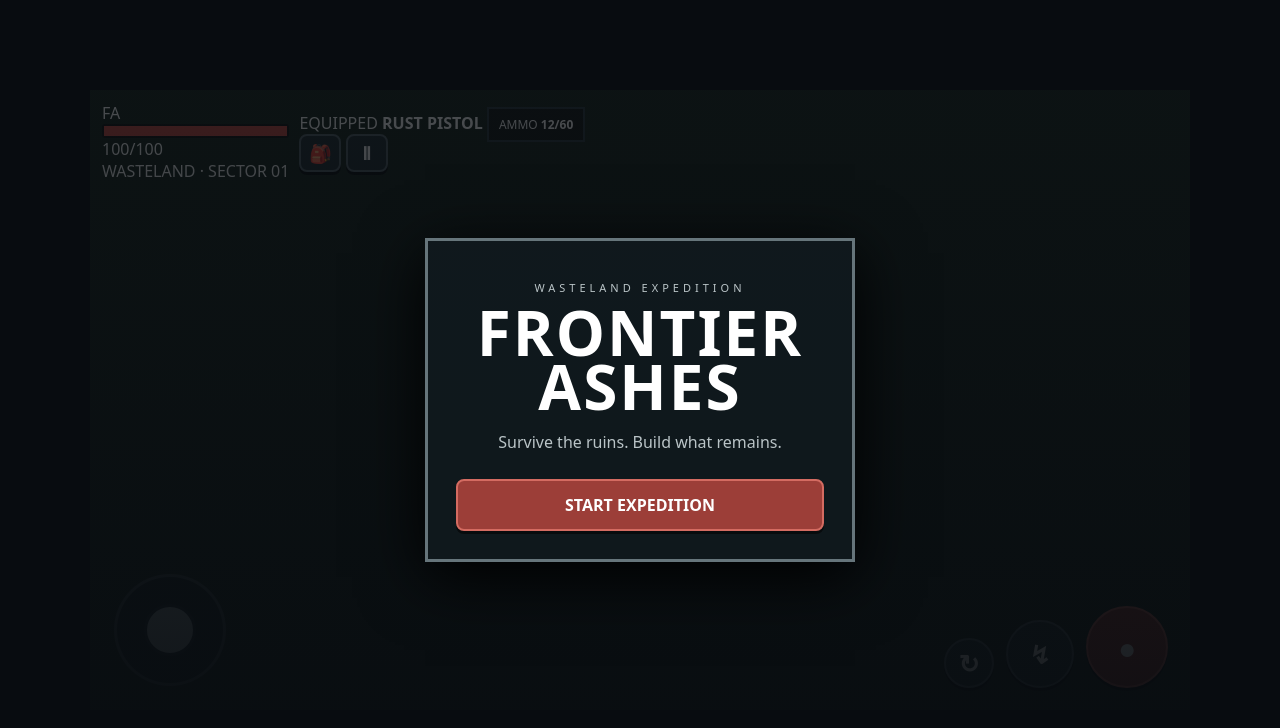
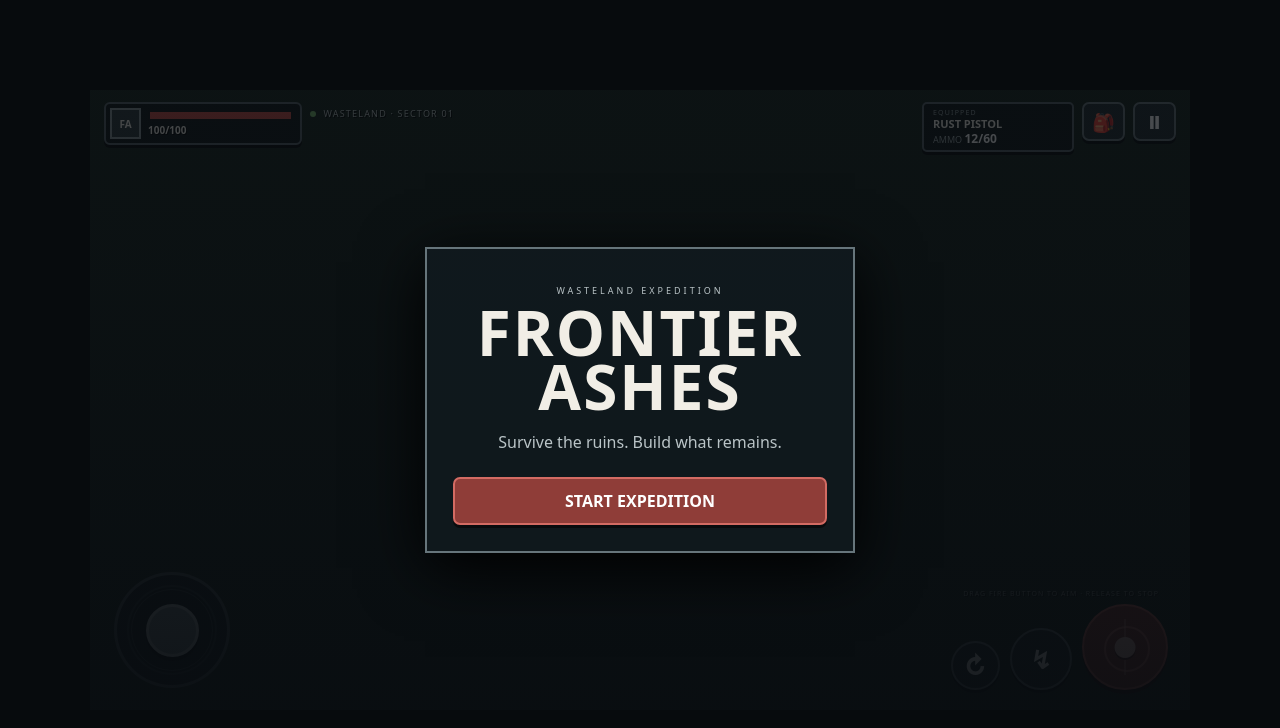
Before and after one commit to Quejsia/frontier-ashes, a plain HTML site: page index.html in a window 1280 px wide. Drawn offline with Linux system fonts and the light colour scheme.

Commit message:
Frontier Ashes: compact landscape GUI and inventory layout

```diff
--- a/style.css
+++ b/style.css
@@ -1,37 +1,34 @@
 *{box-sizing:border-box;-webkit-tap-highlight-color:transparent}
-html,body{margin:0;width:100%;height:100%;overflow:hidden;background:#080c10;color:#fff;font-family:system-ui,sans-serif;touch-action:none}
+html,body{margin:0;width:100%;height:100%;overflow:hidden;background:#070b0d;color:#f1eee6;font-family:system-ui,-apple-system,Segoe UI,sans-serif;touch-action:none}
 body{display:grid;place-items:center}
 #game-shell{position:relative;width:100vw;height:100dvh;max-width:1100px;max-height:620px;overflow:hidden;background:#111}
 canvas{position:absolute;inset:0;width:100%;height:100%;image-rendering:pixelated;image-rendering:crisp-edges;background:#18251d}
 button{font:inherit;color:#fff;border:0;cursor:pointer;touch-action:none}
-#hud{position:absolute;top:12px;left:12px;right:12px;display:flex;gap:10px;align-items:center;z-index:8}
-.status{width:min(35vw,210px);position:relative}.bar{height:14px;background:#301a1a;border:2px solid #111;border-radius:3px}.bar span{display:block;height:100%;width:100%;background:#c94b43}.status>span{font-size:11px;text-shadow:1px 1px #000}
-.ammo{margin-left:auto;font-size:12px;background:#111b;padding:7px 10px;border:2px solid #2b3940}
-.hud-btn,.action,.primary,.secondary{background:#202d32;border:2px solid #55636a;border-radius:8px;box-shadow:0 3px #080b0d;font-weight:800}
-.hud-btn{width:42px;height:38px;font-size:18px}.hud-btn:active,.action:active,.primary:active,.secondary:active{transform:translateY(2px);box-shadow:0 1px #080b0d}
-#message{position:absolute;top:62px;left:50%;transform:translateX(-50%);z-index:9;background:#101820dd;padding:7px 12px;border:2px solid #53646b;font-size:12px;opacity:0;transition:opacity .2s}
-#aim-zone{position:absolute;right:0;top:16%;width:52%;height:60%;z-index:4;touch-action:none}
-#aim-reticle{position:absolute;width:28px;height:28px;border:2px solid #e4edf0aa;border-radius:50%;display:none;transform:translate(-50%,-50%);pointer-events:none}
-#aim-reticle:before,#aim-reticle:after{content:"";position:absolute;background:#e4edf088}
-#aim-reticle:before{left:12px;top:-7px;width:2px;height:40px}
-#aim-reticle:after{left:-7px;top:12px;width:40px;height:2px}
-.joystick{position:absolute;left:24px;bottom:24px;width:112px;height:112px;border:3px solid #87949a55;border-radius:50%;background:#17212799;z-index:10}
-#stick{position:absolute;left:50%;top:50%;width:52px;height:52px;margin:-26px;border-radius:50%;background:#aeb9bbcc;border:3px solid #202a2e}
-.aim-joystick{position:absolute;right:116px;bottom:112px;width:92px;height:92px;border:3px solid #b94a46aa;border-radius:50%;background:#4d2525aa;z-index:11;touch-action:none;box-shadow:0 0 0 2px #24141644 inset}
-#aim-stick{position:absolute;left:50%;top:50%;width:42px;height:42px;margin:-21px;border-radius:50%;background:#d85852;border:3px solid #f08a83;box-shadow:0 3px #2a0d0e}
-.interact{position:absolute;right:34%;bottom:25%;z-index:12;padding:12px 18px;background:#9c3e38;border:2px solid #d46b61;border-radius:8px;box-shadow:0 3px #080b0d;font-weight:900}
-.interact.hidden{display:none}
-#actions{position:absolute;right:22px;bottom:22px;display:flex;gap:12px;align-items:end;z-index:10}
-.action{width:68px;height:68px;border-radius:50%;font-size:25px;background:#27373bdf}
-.action.shoot{width:82px;height:82px;background:#9c3e38;border-color:#d46b61;font-size:30px}
-.action.small{width:50px;height:50px;font-size:25px}
-.action.cooling{font-size:15px}
-.panel{position:absolute;z-index:20;left:50%;top:50%;transform:translate(-50%,-50%);width:min(88vw,360px);background:#121a1f; border:3px solid #65747a;box-shadow:0 12px 40px #000b;padding:20px}
-.panel h2{margin:0 0 14px;font-size:22px}.panel p{color:#b8c1c4}
-.panel.hidden{display:none}.primary,.secondary{width:100%;padding:13px;margin-top:10px}.primary{background:#9c3e38;border-color:#d46b61}.secondary{background:#273238}
-.loot-row,.inv-row{display:flex;justify-content:space-between;padding:10px;border-bottom:1px solid #304047;font-size:14px}
-.loot-row .rarity{font-size:11px;letter-spacing:.6px;text-transform:uppercase;opacity:.9;margin-left:6px}
-#start-screen{position:absolute;inset:0;z-index:30;display:grid;place-items:center;background:linear-gradient(#080c10bb,#080c10ee)}
-.title-card{width:min(90vw,430px);padding:28px;background:#111a1fdd;border:3px solid #66757b;text-align:center;box-shadow:0 15px 60px #000}
-.eyebrow{font-size:11px;letter-spacing:4px;color:#b9c3c5}.title-card h1{font-size:clamp(36px,9vw,62px);line-height:.86;margin:8px 0 18px;letter-spacing:2px}.title-card p{color:#bac4c7}
-@media (max-height:420px){.joystick{bottom:12px}.actions{bottom:12px}.action{width:58px;height:58px}.action.shoot{width:70px;height:70px}.aim-joystick{bottom:90px;right:106px;width:82px;height:82px}#aim-stick{width:38px;height:38px;margin:-19px}}
+#hud{position:absolute;top:12px;left:14px;right:14px;display:flex;justify-content:space-between;align-items:flex-start;z-index:8;pointer-events:none}
+.hud-left,.hud-right{display:flex;align-items:flex-start;gap:8px}.hud-right{margin-left:auto;pointer-events:auto}
+.profile{display:flex;gap:7px;align-items:center;padding:4px 7px 4px 4px;background:#0d1417d9;border:2px solid #58636a;border-radius:6px;box-shadow:0 3px #080a0b}
+.profile-icon{width:31px;height:31px;display:grid;place-items:center;background:#2e3a3d;border:2px solid #8a9699;font-weight:900;font-size:10px}
+.bars{width:145px}.bar{height:11px;background:#2a1718;border:2px solid #101415;border-radius:2px}.bar span{display:block;height:100%;width:100%;background:#c84c45}.bars>span{display:block;margin-top:2px;font-size:10px;font-weight:800;text-shadow:1px 1px #000}
+.sector{margin-top:5px;font-size:9px;letter-spacing:1.2px;color:#b7c0bf;text-shadow:1px 1px #000}.dot{display:inline-block;width:6px;height:6px;border-radius:50%;background:#78b96b;margin-right:4px}
+.weapon-card{min-width:152px;padding:5px 9px;background:#0d1417d9;border:2px solid #58636a;border-radius:5px;box-shadow:0 3px #080a0b;font-size:10px;line-height:1.05}.weapon-card .weapon-label{display:block;color:#8e9a9d;font-size:7px;letter-spacing:1.2px}.weapon-card b{display:block;font-size:11px;margin-top:2px}.weapon-card .ammo{display:block;margin-top:3px;font-size:9px;color:#9ea9aa}.weapon-card strong{font-size:12px;color:#fff}
+.hud-btn,.action,.primary,.secondary{background:#222d31;border:2px solid #69767b;border-radius:7px;box-shadow:0 3px #080b0d;font-weight:900}.hud-btn:active,.action:active,.primary:active,.secondary:active{transform:translateY(2px);box-shadow:0 1px #080b0d}
+.hud-btn{width:43px;height:39px;font-size:18px}
+#message{position:absolute;top:70px;left:50%;transform:translateX(-50%);z-index:9;background:#0b1215e8;padding:7px 12px;border:2px solid #59666a;font-size:11px;opacity:0;transition:opacity .2s;white-space:nowrap}
+.joystick{position:absolute;left:24px;bottom:22px;width:116px;height:116px;border:3px solid #677276aa;border-radius:50%;background:#10181bc9;z-index:10;box-shadow:inset 0 0 0 10px #080e1090,inset 0 0 0 12px #53606655}
+.joy-ring{position:absolute;inset:14px;border:1px solid #71808455;border-radius:50%}
+#stick{position:absolute;left:50%;top:50%;width:53px;height:53px;margin:-26.5px;border-radius:50%;background:#788589;border:3px solid #aab3b4;box-shadow:0 4px #080b0d}
+#actions{position:absolute;right:22px;bottom:20px;display:flex;gap:10px;align-items:end;z-index:10}
+.action{width:62px;height:62px;border-radius:50%;font-size:25px;background:#202b2fe8}.action.small{width:49px;height:49px;font-size:24px}
+.action.shoot{width:86px;height:86px;background:#8f3d38;border-color:#d36b63;box-shadow:0 4px #220c0d;font-size:28px;position:relative;overflow:hidden}
+.action.shoot:before{content:"";position:absolute;left:50%;top:50%;width:42px;height:42px;margin:-21px;border:2px solid #e98b82aa;border-radius:50%}
+.action.shoot:after{content:"";position:absolute;left:50%;top:50%;width:2px;height:56px;margin:-28px 0 0 -1px;background:#efaaa366}
+#shoot{--aim-x:0px;--aim-y:0px}.crosshair{position:relative;z-index:2;color:#f4c1ba;text-shadow:0 2px #57201f}
+.control-hint{position:absolute;right:31px;bottom:112px;z-index:9;font-size:7px;letter-spacing:1px;color:#c0c8c7aa;text-shadow:1px 1px #000;pointer-events:none}
+.interact{position:absolute;right:32%;bottom:24%;z-index:12;padding:10px 17px;background:#8f3d38;border:2px solid #d36b63;border-radius:6px;box-shadow:0 3px #080b0d;font-weight:900}.interact.hidden{display:none}
+.panel{position:absolute;z-index:20;left:50%;top:50%;transform:translate(-50%,-50%);width:min(82vw,520px);max-height:78vh;overflow:auto;background:#10171bdc;border:2px solid #657276;box-shadow:0 14px 45px #000c;padding:15px}.panel h2{margin:2px 0 0;font-size:20px}.panel p{color:#b8c1c4}.panel.hidden{display:none}
+.panel-head{display:flex;justify-content:space-between;align-items:flex-start;margin-bottom:9px}.panel-kicker{font-size:8px;letter-spacing:2px;color:#849194}.panel-count{font-size:8px;letter-spacing:1.4px;color:#778487;border:1px solid #445054;padding:5px 6px}
+.primary,.secondary{width:100%;padding:11px;margin-top:8px}.primary{background:#8f3d38;border-color:#d36b63}.secondary{background:#273238}
+#loot-list,#inventory-list{display:grid;grid-template-columns:1fr 1fr;gap:0 10px}.loot-row,.inv-row{display:flex;justify-content:space-between;align-items:center;min-width:0;padding:8px 7px;border-bottom:1px solid #2d393e;font-size:12px}.loot-row>span,.inv-row>span{overflow:hidden;text-overflow:ellipsis;white-space:nowrap}.loot-row .rarity{font-size:9px;letter-spacing:.6px;text-transform:uppercase;opacity:.95;margin-left:5px}.inv-row small{font-size:9px}
+#start-screen{position:absolute;inset:0;z-index:30;display:grid;place-items:center;background:linear-gradient(#080c10bb,#080c10ee)}.title-card{width:min(90vw,430px);padding:26px;background:#111a1fdd;border:2px solid #66757b;text-align:center;box-shadow:0 15px 60px #000}.eyebrow{font-size:9px;letter-spacing:3px;color:#aeb9ba}.title-card h1{font-size:clamp(36px,9vw,62px);line-height:.86;margin:8px 0 18px;letter-spacing:2px}.title-card p{color:#bac4c7}
+@media (max-height:420px){#hud{top:8px;left:10px;right:10px}.bars{width:120px}.profile-icon{width:27px;height:27px}.weapon-card{min-width:135px}.joystick{left:18px;bottom:12px;width:98px;height:98px}#stick{width:46px;height:46px;margin:-23px}.action{width:54px;height:54px}.action.small{width:43px;height:43px}.action.shoot{width:72px;height:72px}.control-hint{display:none}.panel{width:min(82vw,560px);max-height:82vh;padding:11px}.panel h2{font-size:17px}#loot-list,#inventory-list{grid-template-columns:1fr 1fr}.loot-row,.inv-row{padding:6px;font-size:11px}}
+@media (max-width:700px) and (orientation:portrait){#game-shell{max-height:none}.panel{width:88vw}}
```
